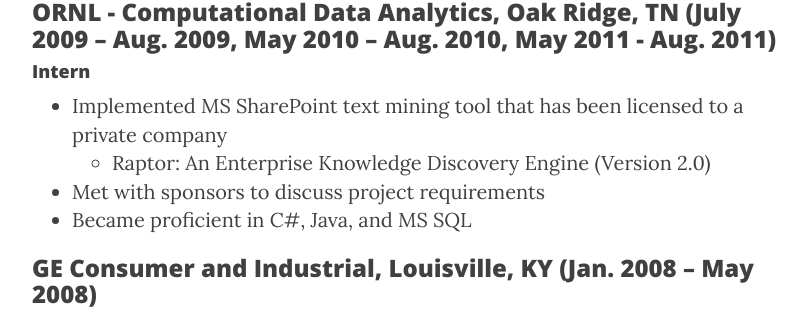
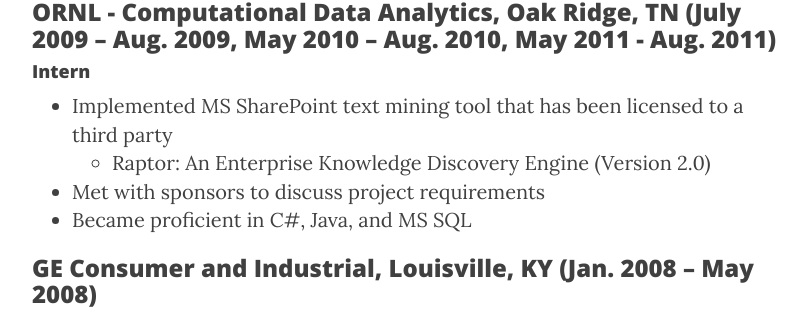
Before and after one commit to stevenryoung/stevenryoung.github.io, a Jekyll site: the page built from cv.md, in a window 1280 px wide and 900 px high, scrolled down 2684 px. Shown: the part 167-484 px from the top of the window, without its empty margins (233-1040 px from the left). Built offline with Jekyll 4.4.1, drawn with Linux system fonts in a browser that asks for light colours; nearby versions of some CDN libraries.

Commit message:
Update cv.md

```diff
--- a/cv.md
+++ b/cv.md
@@ -59,7 +59,7 @@ GPA: 3.88
 ### ORNL - Computational Data Analytics, Oak Ridge, TN (July 2009 – Aug. 2009, May 2010 – Aug. 2010, May 2011 - Aug. 2011)
 
 #### Intern
-- Implemented MS SharePoint text mining tool that has been licensed to a private company
+- Implemented MS SharePoint text mining tool that has been licensed to a third party
     - Raptor: An Enterprise Knowledge Discovery Engine (Version 2.0)
 - Met with sponsors to discuss project requirements
 - Became proficient in C#, Java, and MS SQL
```
